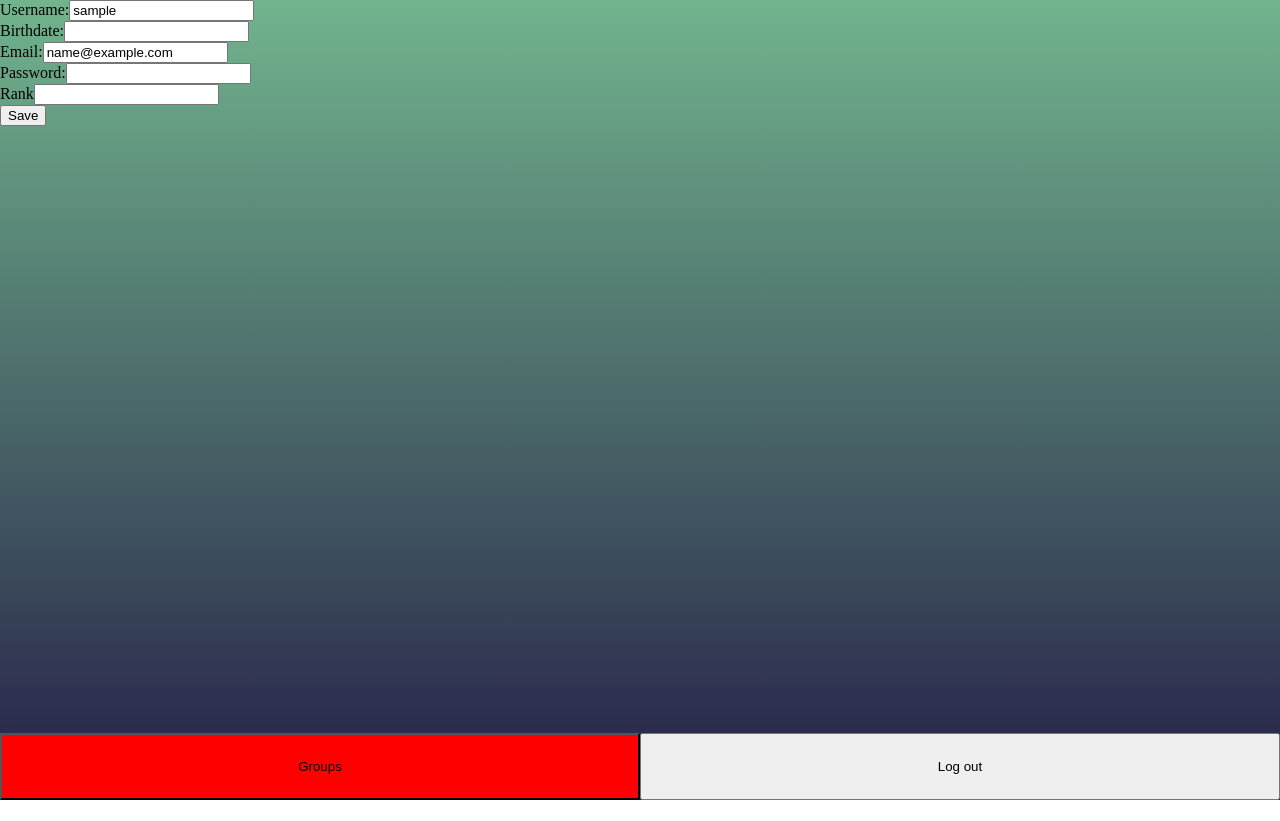
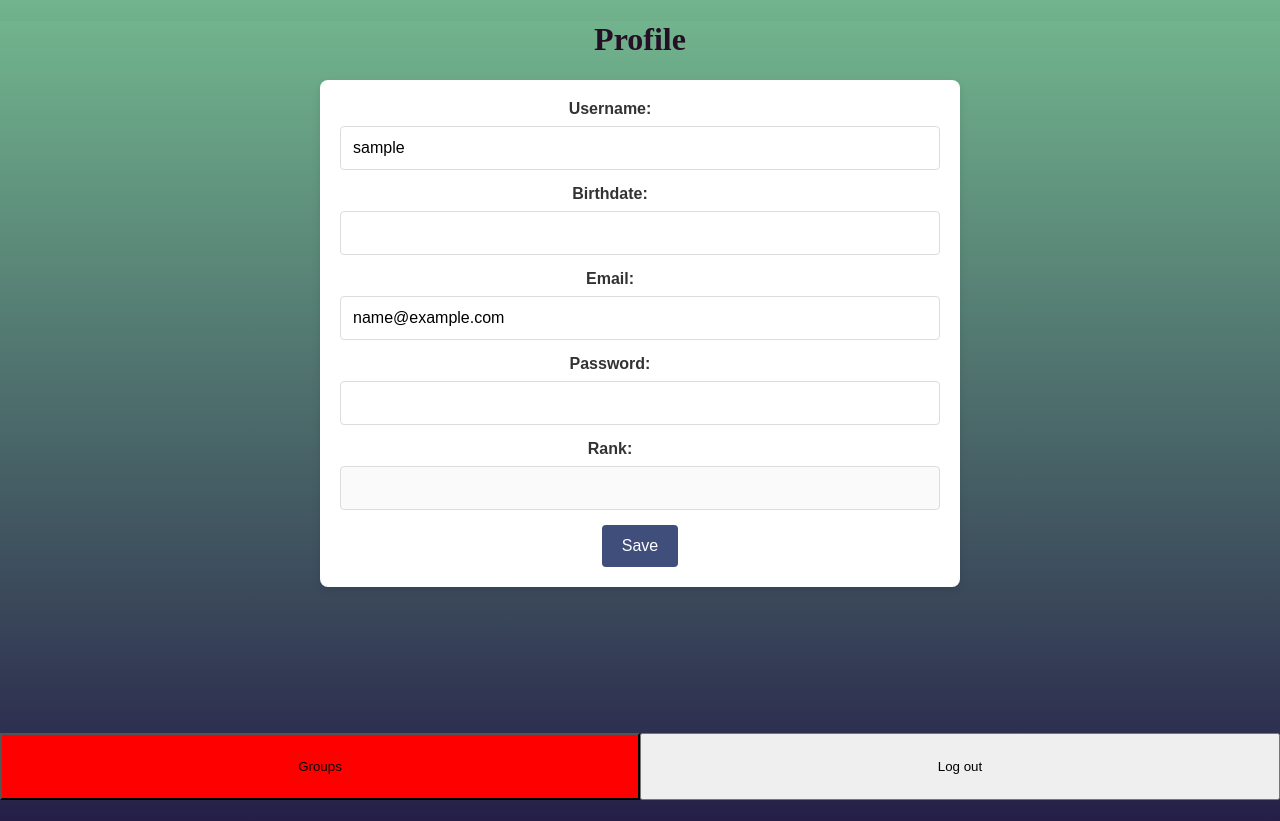
Before and after one commit to i-foster/3813_Assignment, an Angular app in the folder ChatApp/chatApp/: page /profile in a window 1280 px wide. Before the commit the page ends 800 px from the top, so only its background shows below. Built offline with nearby package versions, Linux system fonts and the light colour scheme; sample sign-in values are in the browser's storage.

Commit message:
Profile CSS

```diff
--- a/ChatApp/chatApp/src/profile/profile.component.css
+++ b/ChatApp/chatApp/src/profile/profile.component.css
@@ -0,0 +1,69 @@
+h1{
+    text-align: center;
+    color: #260F26;
+}
+
+#UserDetails{
+    text-align: center;
+}
+label{
+    padding-right: 10%;
+}
+
+
+form {
+    max-width: 600px;
+    margin: 20px auto;
+    padding: 20px;
+    background: #ffffff;
+    border-radius: 8px;
+    box-shadow: 0 4px 8px rgba(0, 0, 0, 0.1);
+    font-family: Arial, sans-serif;
+}
+
+label {
+    display: block;
+    margin-bottom: 8px;
+    font-weight: bold;
+    color: #333;
+    text-align: center;
+}
+
+input[type="text"] {
+    width: 100%;
+    padding: 12px;
+    margin-bottom: 15px;
+    border: 1px solid #ddd;
+    border-radius: 4px;
+    font-size: 16px;
+    box-sizing: border-box;
+
+}
+
+.profileButtons{
+    padding: 12px 20px;
+    border: none;
+    border-radius: 4px;
+    color: #fff;
+    background-color: #404E7C;
+    font-size: 16px;
+    cursor: pointer;
+    transition: background-color 0.3s;
+}
+
+
+#newuserButton{
+ text-align: center;
+ width: 100%;
+}
+
+.makingUser{
+    text-align: center;
+}
+
+#cancelButton{
+    width: 100%;
+    text-align: center;
+    background-color: #86CB92;
+    color: #260F26;
+}
--- a/ChatApp/chatApp/src/profile/profile.component.html
+++ b/ChatApp/chatApp/src/profile/profile.component.html
@@ -6,10 +6,10 @@
     <title>Document</title>
 </head>
 <body>
-    <div id="UserDetails">
+    <h1>Profile</h1>
+    <div id="UserDetails" *ngIf="makingUser == false">
 
         <form action="GET">
-
             <label for="username">Username:</label>
             <input type="text" id="username" name="username" [(ngModel)]="currentUser.username" value="{{currentUser.username}}"><br>
 
@@ -22,16 +22,15 @@
             <label for="password">Password:</label>
             <input type="text" id="password" name="password" [(ngModel)]="currentUser.password" value="{{currentUser.password}}"><br>
 
-            <label for="level">Rank</label>
-            <input type="text" id="level" name="level" value="{{currentUser.level}}"><br>
+            <label for="level">Rank:</label>
+            <input type="text" id="level" name="level" value="{{currentUser.level}}" disabled><br>
+            <button class="profileButtons" (click)="saveData()">Save</button>
+        </form>
+        </div>
 
-        </form>
-        <button (click)="saveData()">Save</button>
-        <div><button *ngIf="userStat == true" (click)="createUser()">Create New User
-        </button></div>
-
-        <div *ngIf="makingUser == true">
-
+        <div>
+            <button id="newuserButton" class="profileButtons" *ngIf="userStat == true && makingUser ==false" (click)="createUser()">Create New User</button>
+            <div id="makingUser" *ngIf="makingUser == true">
                 <form action="GET">
                 <label for="nusername">New User Username:</label>
                 <input type="text" id="nusername" name="nusername" [(ngModel)]="newuser.username" value="{{newuser.username}}"><br>
@@ -40,12 +39,15 @@
                 <input type="text" id="npassword" name="npassword" [(ngModel)]="newuser.password" value="{{newuser.password}}"><br>
 
                 <label for="nlevel">New User Rank:</label>
-            <input type="text" id="nlevel" name="nlevel" [(ngModel)]="newuser.Level" value="{{newuser.Level}}"><br>
+                <input type="text" id="nlevel" name="nlevel" [(ngModel)]="newuser.Level" value="{{newuser.Level}}" ><br>
+                <button style="width: 100%;" generatingButtons class="profileButtons" (click)="generateUser()">Generate User</button>
                 </form>
-            <button  (click)="generateUser()">Generate User.</button>
+
+                <div *ngIf="makingUser == true">
+                    <button id="cancelButton" class="profileButtons" (click)="createUser()" >Cancel</button>
                 </div>
             </div>
-
+        </div>
 
 
     <div id="bottombar">
--- a/ChatApp/chatApp/src/profile/profile.component.ts
+++ b/ChatApp/chatApp/src/profile/profile.component.ts
@@ -63,8 +63,12 @@ export class ProfileComponent {
     }
 
     createUser(){
+      if(this.makingUser == false){
       this.makingUser = true;
       this.counterCheck();
+      } else if(this.makingUser == true){
+        this.makingUser = false
+      }
     }
 
     counterCheck(){
```
Lines whose indentation alone changed are shown as unchanged.
